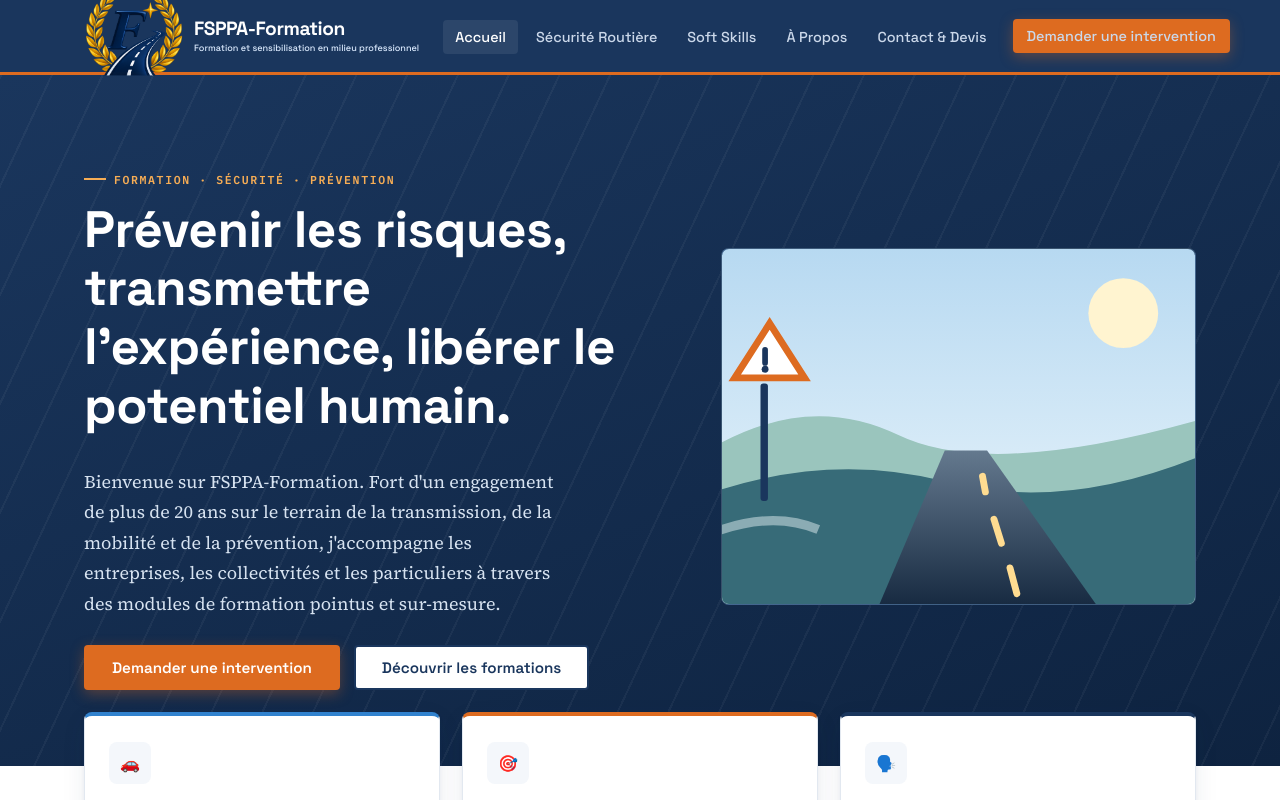
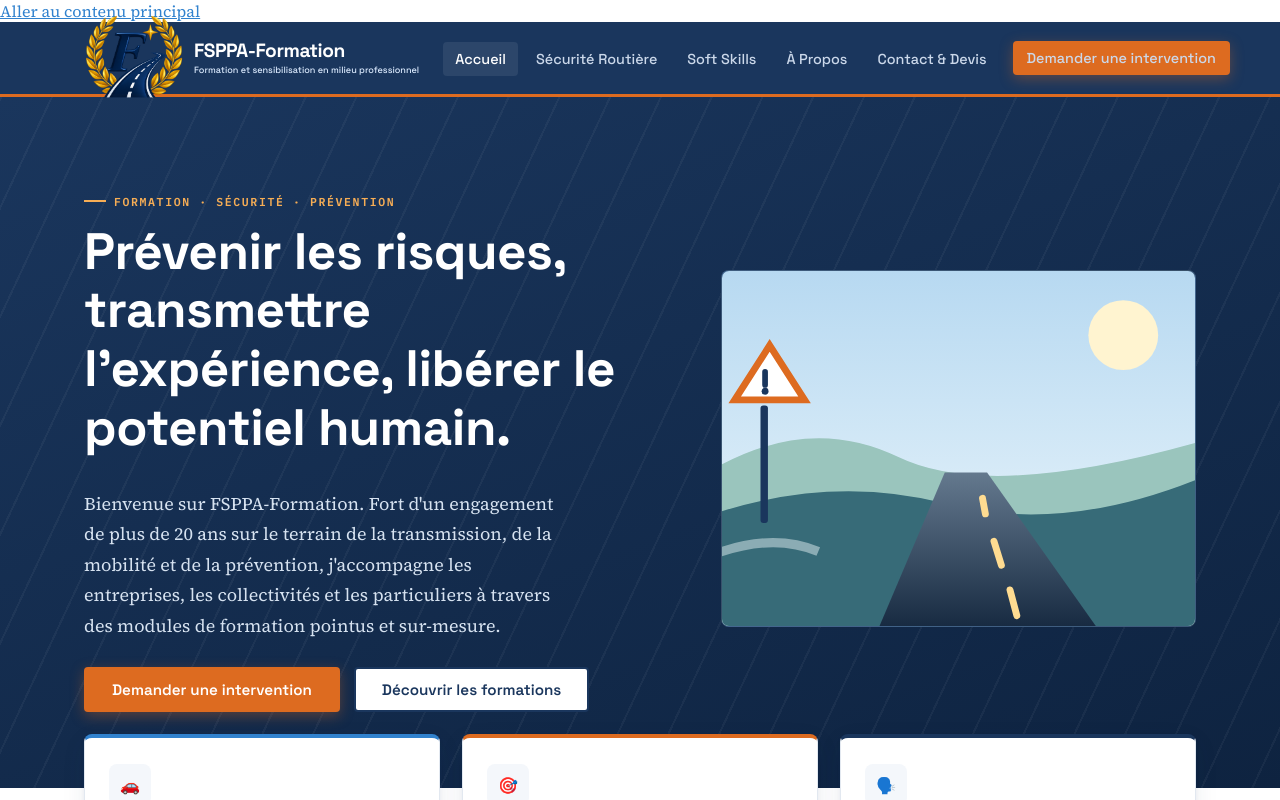
Before and after one commit to almaniaque/Fsspa, a React (Vite) app in the folder frontend/: page / in a window 1280 px wide. Shown: the top 800 px of the page. Built offline with nearby package versions, Linux system fonts and the light colour scheme.

Commit message:
a11y: ajouter un lien d’évitement clavier vers le contenu

```diff
--- a/frontend/src/App.jsx
+++ b/frontend/src/App.jsx
@@ -13,9 +13,10 @@ import PolitiqueConfidentialite from "./pages/PolitiqueConfidentialite.jsx";
 function App() {
   return (
     <>
+      <a className="skip-link" href="#contenu-principal">Aller au contenu principal</a>
       <Seo />
       <Navbar />
-      <main>
+      <main id="contenu-principal" tabIndex="-1">
         <Routes>
           <Route path="/" element={<Home />} />
           <Route path="/securite-routiere" element={<SecuriteRoutiere />} />
```
